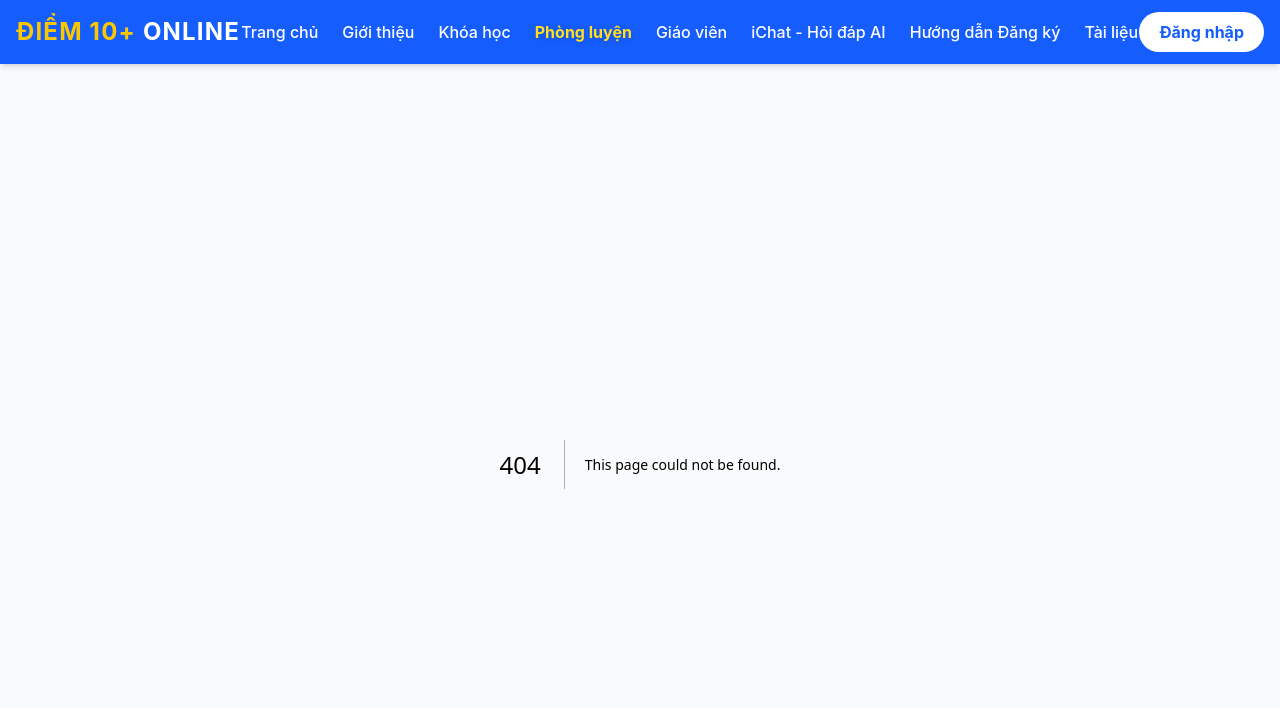
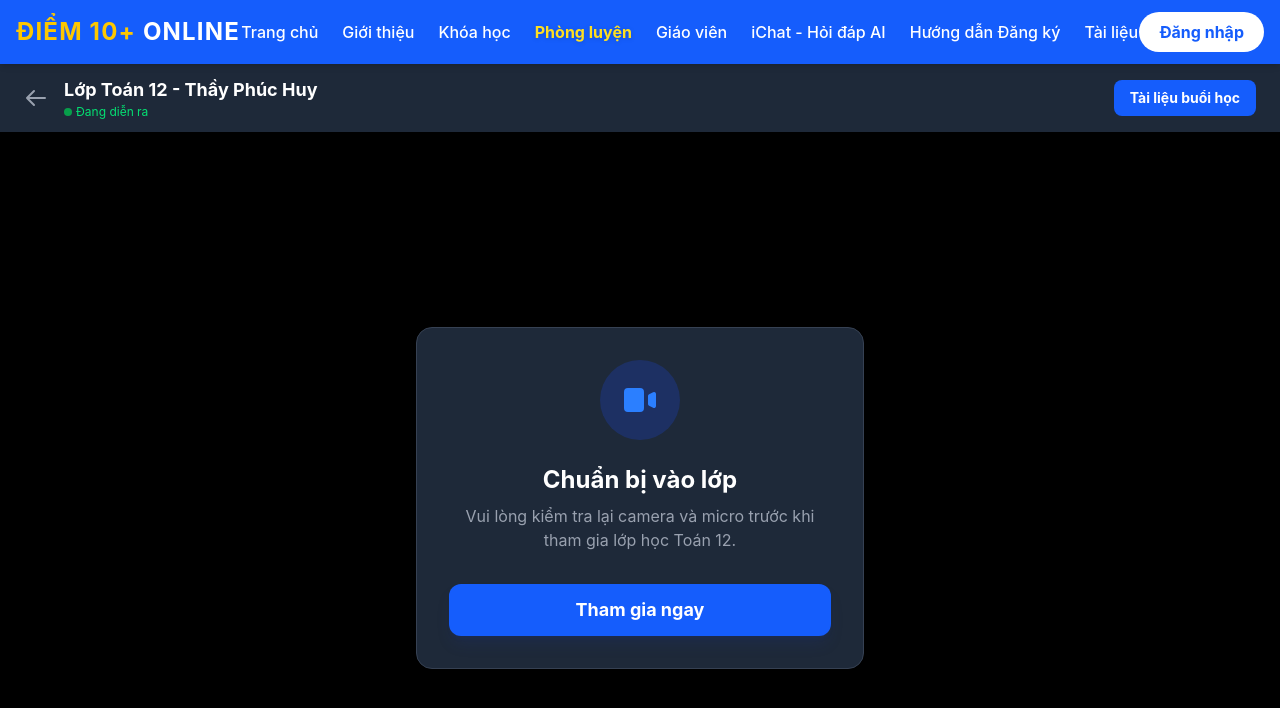
Before and after one commit to mathbanviet/d10-platform, a Next.js app in the folder apps/web/: page /live-class in a window 1280 px wide. Before the commit this address had no page. Shown: the top 708 px of the page. Built offline with nearby package versions, Linux system fonts and the light colour scheme.

Commit message:
Tai cau truc Trang Class

```diff
--- /dev/null
+++ b/apps/web/app/live-class/page.tsx
@@ -0,0 +1,91 @@
+"use client";
+
+import { JitsiMeeting } from '@jitsi/react-sdk';
+import Link from 'next/link';
+import { useState } from 'react';
+
+export default function LiveClassPage() {
+  const [isJoined, setIsJoined] = useState(false);
+
+  // Tên phòng học (có thể tạo tự động dựa vào mã lớp học)
+  const roomName = "Diem10Plus_Toan12_Bai1";
+
+  return (
+    <div className="min-h-screen bg-gray-900 flex flex-col font-sans">
+
+      {/* THANH HEADER */}
+      <div className="bg-gray-800 text-white px-6 py-3 flex items-center justify-between shadow-md z-10">
+        <div className="flex items-center gap-4">
+          <Link href="/" className="text-gray-400 hover:text-white transition">
+            <svg className="w-6 h-6" fill="none" stroke="currentColor" viewBox="0 0 24 24">
+              <path strokeLinecap="round" strokeLinejoin="round" strokeWidth={2} d="M10 19l-7-7m0 0l7-7m-7 7h18" />
+            </svg>
+          </Link>
+          <div>
+            <h1 className="font-bold text-lg">Lớp Toán 12 - Thầy Phúc Huy</h1>
+            <p className="text-xs text-green-400 flex items-center gap-1">
+              <span className="w-2 h-2 rounded-full bg-green-500 animate-pulse"></span> Đang diễn ra
+            </p>
+          </div>
+        </div>
+        <div className="flex gap-3">
+          <button className="bg-blue-600 hover:bg-blue-500 text-white px-4 py-2 rounded-lg font-bold text-sm transition">
+            Tài liệu buổi học
+          </button>
+        </div>
+      </div>
+
+      {/* KHU VỰC PHÒNG HỌC VIDEO */}
+      <div className="flex-1 w-full flex items-center justify-center bg-black relative">
+        {!isJoined ? (
+          <div className="text-center p-8 bg-gray-800 rounded-2xl border border-gray-700 shadow-2xl max-w-md w-full">
+            <div className="w-20 h-20 bg-blue-900/50 text-blue-500 rounded-full flex items-center justify-center mx-auto mb-6">
+              {/* Đã sửa lại lỗi dư thẻ đóng </path> ở đây */}
+              <svg className="w-10 h-10" fill="currentColor" viewBox="0 0 20 20">
+                <path d="M2 6a2 2 0 012-2h6a2 2 0 012 2v8a2 2 0 01-2 2H4a2 2 0 01-2-2V6zM14.553 7.106A1 1 0 0014 8v4a1 1 0 00.553.894l2 1A1 1 0 0018 13V7a1 1 0 00-1.447-.894l-2 1z" />
+              </svg>
+            </div>
+            <h2 className="text-2xl font-bold text-white mb-2">Chuẩn bị vào lớp</h2>
+            <p className="text-gray-400 mb-8">Vui lòng kiểm tra lại camera và micro trước khi tham gia lớp học Toán 12.</p>
+            <button
+              onClick={() => setIsJoined(true)}
+              className="w-full bg-blue-600 hover:bg-blue-500 text-white font-bold py-3 rounded-xl transition text-lg shadow-lg shadow-blue-900/20"
+            >
+              Tham gia ngay
+            </button>
+          </div>
+        ) : (
+          <div className="absolute inset-0 w-full h-full">
+            <JitsiMeeting
+              domain="meet.jit.si"
+              roomName={roomName}
+              configOverwrite={{
+                startWithAudioMuted: true,
+                disableModeratorIndicator: true,
+                startScreenSharing: true,
+                enableEmailInStats: false,
+                prejoinPageEnabled: false
+              }}
+              interfaceConfigOverwrite={{
+                DISABLE_JOIN_LEAVE_NOTIFICATIONS: true,
+                SHOW_CHROME_EXTENSION_BANNER: false,
+                TOOLBAR_BUTTONS: [
+                  'microphone', 'camera', 'closedcaptions', 'desktop', 'fullscreen',
+                  'fodeviceselection', 'hangup', 'profile', 'chat', 'recording',
+                  'livestreaming', 'etherpad', 'sharedvideo', 'settings', 'raisehand',
+                  'videoquality', 'filmstrip', 'invite', 'feedback', 'stats', 'shortcuts',
+                  'tileview', 'videobackgroundblur', 'download', 'help', 'mute-everyone'
+                ]
+              }}
+              userInfo={{
+                displayName: 'Học sinh Điểm 10+',
+                email: 'hocsinh@diem10.edu.vn' // Đã bổ sung biến email để hết lỗi TypeScript
+              }}
+              getIFrameRef={(iframeRef) => { iframeRef.style.height = '100%'; iframeRef.style.width = '100%'; }}
+            />
+          </div>
+        )}
+      </div>
+    </div>
+  );
+}
--- a/package.json
+++ b/package.json
@@ -27,6 +27,7 @@
     "packages/*"
   ],
   "dependencies": {
+    "@jitsi/react-sdk": "^1.4.4",
     "@supabase/supabase-js": "^2.116.0",
     "@tailwindcss/postcss": "^4.3.3",
     "katex": "^0.18.7",
```
Also changed, not shown: 1 other file (tests, documents, lock files or other folders).
